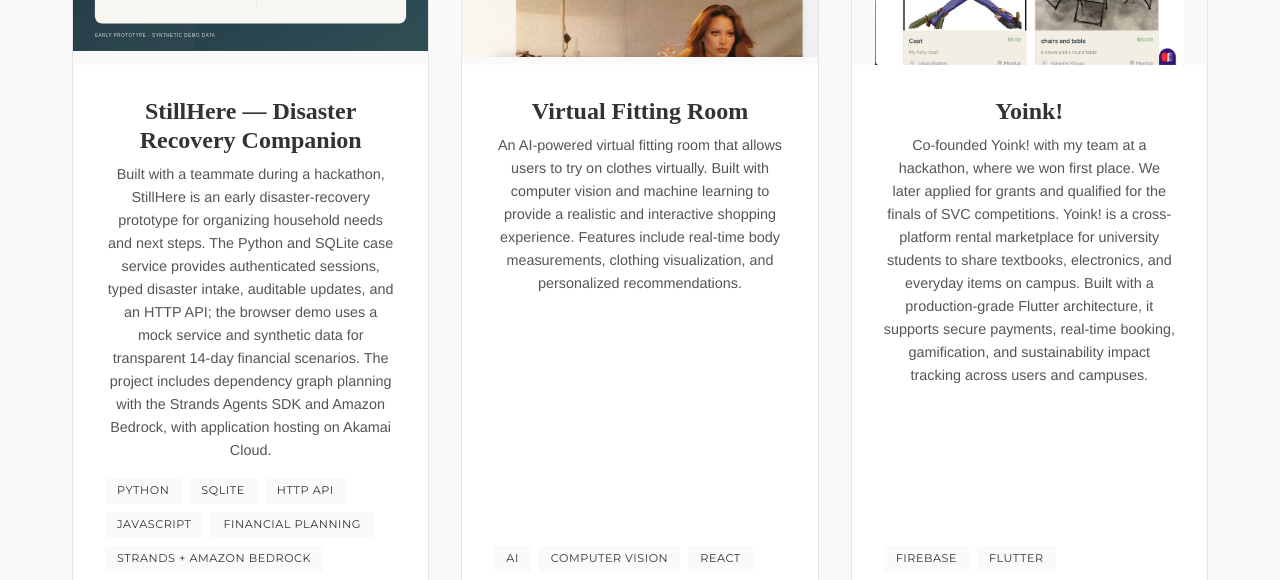
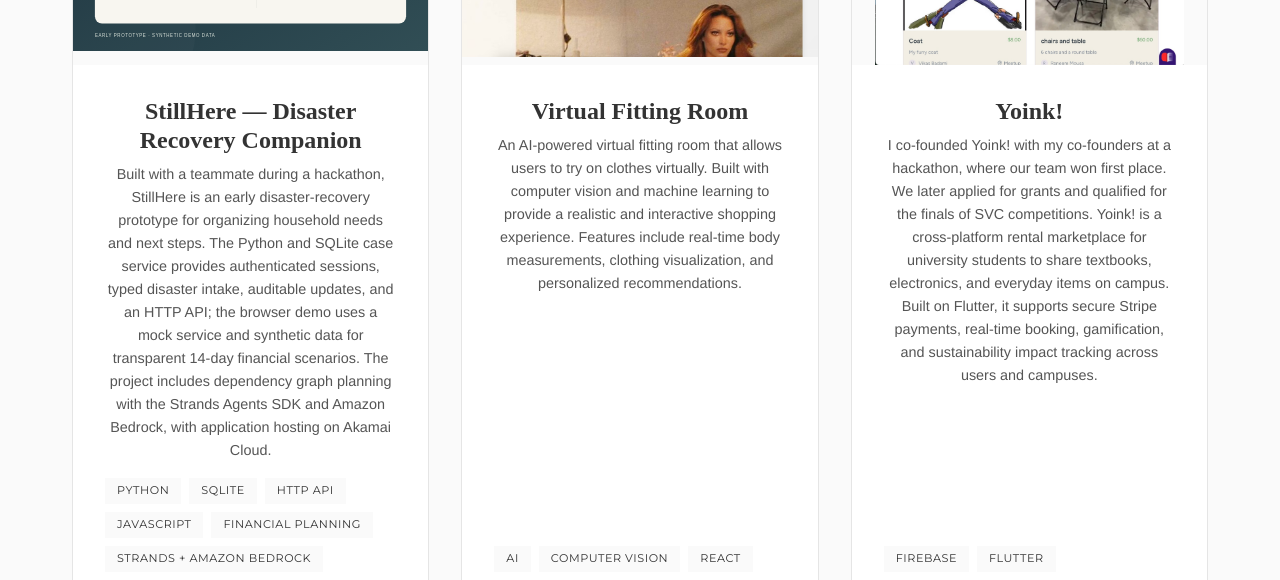
Before and after one commit to raneemousa3/Raneem-sPorfolio2025, a Next.js app: page / in a window 1280 px wide. Shown: the part 1620-2200 px from the top of the page. Built offline with nearby package versions, Linux system fonts and the light colour scheme; a web font is replaced by a local one.

Commit message:
Refine Yoink project description

```diff
--- a/src/components/Projects.tsx
+++ b/src/components/Projects.tsx
@@ -48,7 +48,7 @@
 
       id: 2,
       title: 'Yoink!',
-      description: 'Co-founded Yoink! with my team at a hackathon, where we won first place. We later applied for grants and qualified for the finals of SVC competitions. Yoink! is a cross-platform rental marketplace for university students to share textbooks, electronics, and everyday items on campus. Built with a production-grade Flutter architecture, it supports secure payments, real-time booking, gamification, and sustainability impact tracking across users and campuses.',
+      description: 'I co-founded Yoink! with my co-founders at a hackathon, where our team won first place. We later applied for grants and qualified for the finals of SVC competitions. Yoink! is a cross-platform rental marketplace for university students to share textbooks, electronics, and everyday items on campus. Built on Flutter, it supports secure Stripe payments, real-time booking, gamification, and sustainability impact tracking across users and campuses.',
       image: '/images/Yoink.jpg',
       tags: ['Firebase', 'Flutter','Stripe Payments', 'Gamification', 'Sustainability'],
       link: 'https://yoink.green/',
```
